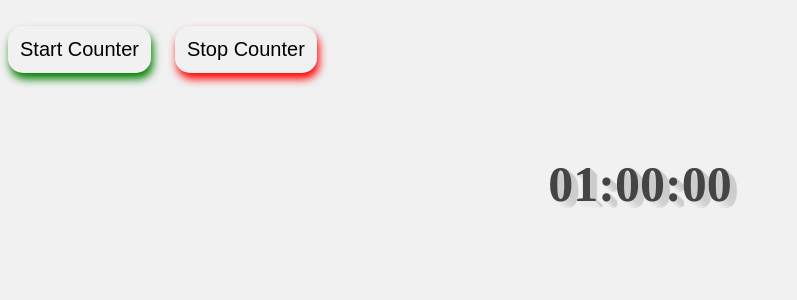
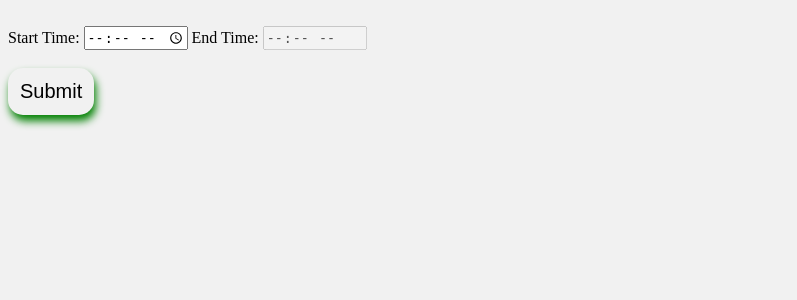
Before and after one commit to jaypatel31/Dynamic_Counter, a PHP site: page / in a window 1280 px wide. Shown: the top 300 px of the page, without its empty margins (0-797 px from the left). Run offline with PHP 8.4, Linux system fonts and the light colour scheme.

Commit message:
Updated Feature

```diff
--- a/Counter/index.php
+++ b/Counter/index.php
@@ -57,17 +57,22 @@
 </head>
 <body>
 	<br/>
-	<button id="start" onclick="start_counter()">Start Counter</button>
+	<!--<button id="start" onclick="start_counter()">Start Counter</button>
 
 	<button id="end" onclick="stop_counter()">Stop Counter</button>
 	<br/>
+	<br/>-->
+	<form>
+	<label> Start Time:
+	<input type="time" id="start_time" name="st_time" onchange="check_st('start_time')">
+	</label>
+	<label> End Time:
+	<input type="time" id="end_time" name="end_time" disabled onchange="check_end(event)">
+	</label>
 	<br/>
-	<!--<label> Start Time:
-	<input type="time" name="st_time" >-->
-	<!--</label>
-	<label> End Time:
-	<input type="time" name="end_time" >
-	</label>-->
+	<br/>
+	<button id="start" type="button">Submit</button>
+	<form>
 	<br/>
 	<h1 id="count"></h1>
 
@@ -80,6 +85,11 @@ let final_mili;
 let difference;
 let interval;
 let push_db_str;
+let set_time_mili =0;
+let end_time_mili =0;
+let current_time;
+let start_value;
+let end_time;
 function resent(){
 		$.get("get_time.php",function(data, status){
 			console.log("Status: " + status,data);
@@ -93,7 +103,7 @@ function resent(){
 			pushIntoDb(msToTime(difference))
 		});
 	}
-$("document").ready(resent());
+
 
 
 	function msToTime(duration) {
@@ -119,6 +129,13 @@ $("document").ready(resent());
 		pushIntoDb(push_db_str);
 	}
 
+	$('#start').click(function(){
+		check_st('start_time');
+		if(set_time_mili!=0 && end_time_mili!=0){
+			pushCounterTime(start_value,end_value);
+		}
+	});
+
 	function start_counter(){
 		resent();
 		interval = setInterval(counter, 1000);
@@ -134,5 +151,45 @@ $("document").ready(resent());
 		 });
 	}
 
+	function check_st(id){
+		 start_value = $("#"+id).val();
+		$.get("get_time.php",function(data, status){
+			current_time = new Date(data);
+			set_time_mili = new Date(current_time.toLocaleDateString()+" "+start_value).getTime();
+			let current_time_mili = current_time.getTime();
+			if(current_time_mili<set_time_mili){
+				$("#end_time").attr("min",start_value);
+				$("#end_time").removeAttr("disabled");
+				$("#end_time").attr("value", new Date(set_time_mili+60000).toTimeString().slice(0,5));
+			}
+			else{
+				alert("Please Choose Starting time Greater than "+ current_time.toLocaleTimeString()+" and Lesser than 12:00:00 AM");
+				$("#start_time").val("");
+				$("#end_time").attr("value","");
+				$("#end_time").attr("disabled","disable");
+				set_time_mili =0;
+				start_value="";
+			}
+		});
+	}
+
+	function check_end(event){
+		end_value = event.target.value;
+		end_time_mili = new Date(current_time.toLocaleDateString()+" "+end_value).getTime();
+		if(set_time_mili<end_time_mili){
+
+		}
+		else{
+			alert("Please Choose Starting time Greater than Set Time");
+			event.preventDefault();
+			$("#end_time").val(new Date(set_time_mili+60000).toTimeString().slice(0,5));
+			end_time_mili=0;
+			end_value="";
+		}
+	}
+
+	function pushCounterTime(start_value,end_value){
+		//To be Updated
+	}
 </script>
 </html>
```
